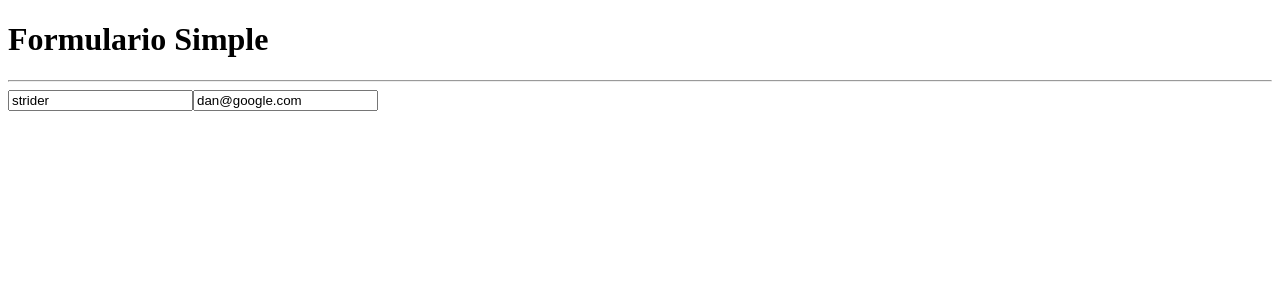
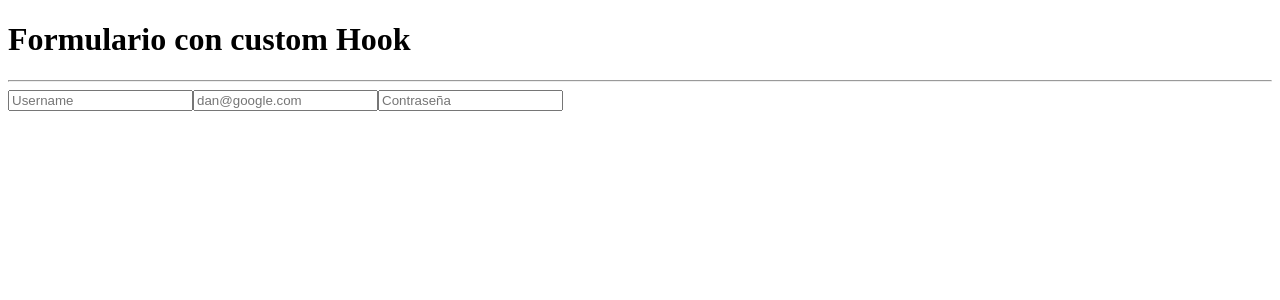
Before and after one commit to DanielTriveno/react-hooks, a React app: page / in a window 1280 px wide. Shown: the top 300 px of the page. Built offline with nearby package versions, Linux system fonts and the light colour scheme; the HTML template or start-up script is replaced by a standard one.

Commit message:
Creating a form with custom Hook

```diff
--- /dev/null
+++ b/src/02-useEffect/FormWithCustomHook.jsx
@@ -0,0 +1,49 @@
+import { useEffect } from "react"
+import { useForm } from "../hooks/useForm";
+
+
+export const FormWithCustomHook = () => {
+
+  const {formState, onInputChange, username, email, password} = useForm(
+    {
+      username: '',
+      email: '',
+      password:''
+
+    }); //Desestructura algo que viene del useForm
+
+    //const {username, email, password} = formState;
+
+  return (
+    <>
+        <h1>Formulario con custom Hook</h1>
+        <hr />
+        <input
+            type="text"
+            className="form-control"
+            placeholder="Username"
+            name="username"
+            value={ username}
+            onChange={onInputChange}
+        />
+        <input
+            type="email"
+            className="form-control mt-2"
+            placeholder="dan@google.com"
+            name="email"
+            value={ email }
+            onChange={onInputChange}
+
+        />
+          <input
+            type="password"
+            className="form-control mt-2"
+            placeholder="Contraseña"
+            name="password"
+            value={ password }
+            onChange={onInputChange}
+
+        />
+    </>
+  )
+}
--- a/src/02-useEffect/Message.jsx
+++ b/src/02-useEffect/Message.jsx
@@ -1,11 +1,20 @@
-import { useEffect } from "react"
+import { useEffect, useState } from "react"
 
 export const Message = () => {
+
+    const [coords, setCoords] = useState({x:0,y:0});
+
     useEffect(() => {
-      console.log("Message Mounted")
+
+        const onMouseMove = ({x,y}) => {
+            //const coords ={x,y};
+            setCoords({x,y});
+        }
+
+        window.addEventListener('mousemove', onMouseMove);
 
       return () => {
-        console.log("Message Unmounted")
+        //window.removeEventListener('mousemove', onMouseMove);
       }
     }, [])
 
@@ -14,6 +23,7 @@
   return (
     <>
         <h3>usuario ya existe</h3>
+        { JSON.stringify(coords)}
     </>
   )
 }
--- /dev/null
+++ b/src/hooks/useForm.js
@@ -0,0 +1,21 @@
+import { useState } from "react";
+
+export const useForm = (initialForm = {}) => {
+
+    const [formState, setFormState] = useState(initialForm);
+
+
+      const onInputChange = ({target}) =>{
+        const {name,value} = target;
+        setFormState({
+          ...formState,
+          [ name ]: value
+        });
+      }
+
+    return {
+        ...formState,
+        formState,
+        onInputChange,
+    }
+}
--- a/src/main.jsx
+++ b/src/main.jsx
@@ -3,12 +3,13 @@
 import './index.css'
 //import { CounterApp } from './01-useState/CounterApp'
 //import { CounterWithCustomHook } from './01-useState/CounterWithCustomHook'
-import { SimpleForm } from './02-useEffect/SimpleForm'
+//import { SimpleForm } from './02-useEffect/SimpleForm'
+import { FormWithCustomHook } from './02-useEffect/FormWithCustomHook'
 //import { HooksApp } from './HooksApp'
 
 
 ReactDOM.createRoot(document.getElementById('root')).render(
   //<React.StrictMode>
-    <SimpleForm/>
+    <FormWithCustomHook/>
   // </React.StrictMode>,
 )
```
